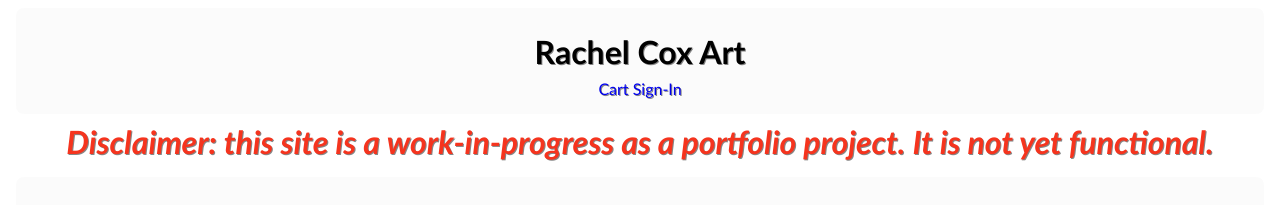
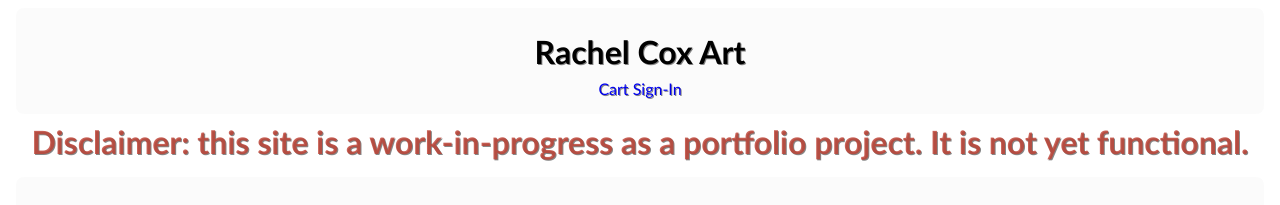
Before and after one commit to thmscly/rachel-cox-art-shopping-app, a React (Create React App) app: page / in a window 1280 px wide. Shown: the top 205 px of the page. Built offline with nearby package versions, Linux system fonts and the light colour scheme.

Commit message:
unitalicized and changed color of .disclaimer

```diff
--- a/src/index.css
+++ b/src/index.css
@@ -97,8 +97,7 @@ button.badge {
 }
 
 .disclaimer {
-  color: #f5341e;
-  font-style: italic;
+  color: #bd4033d2;
   margin: auto;
   text-align: center;
 }
```
